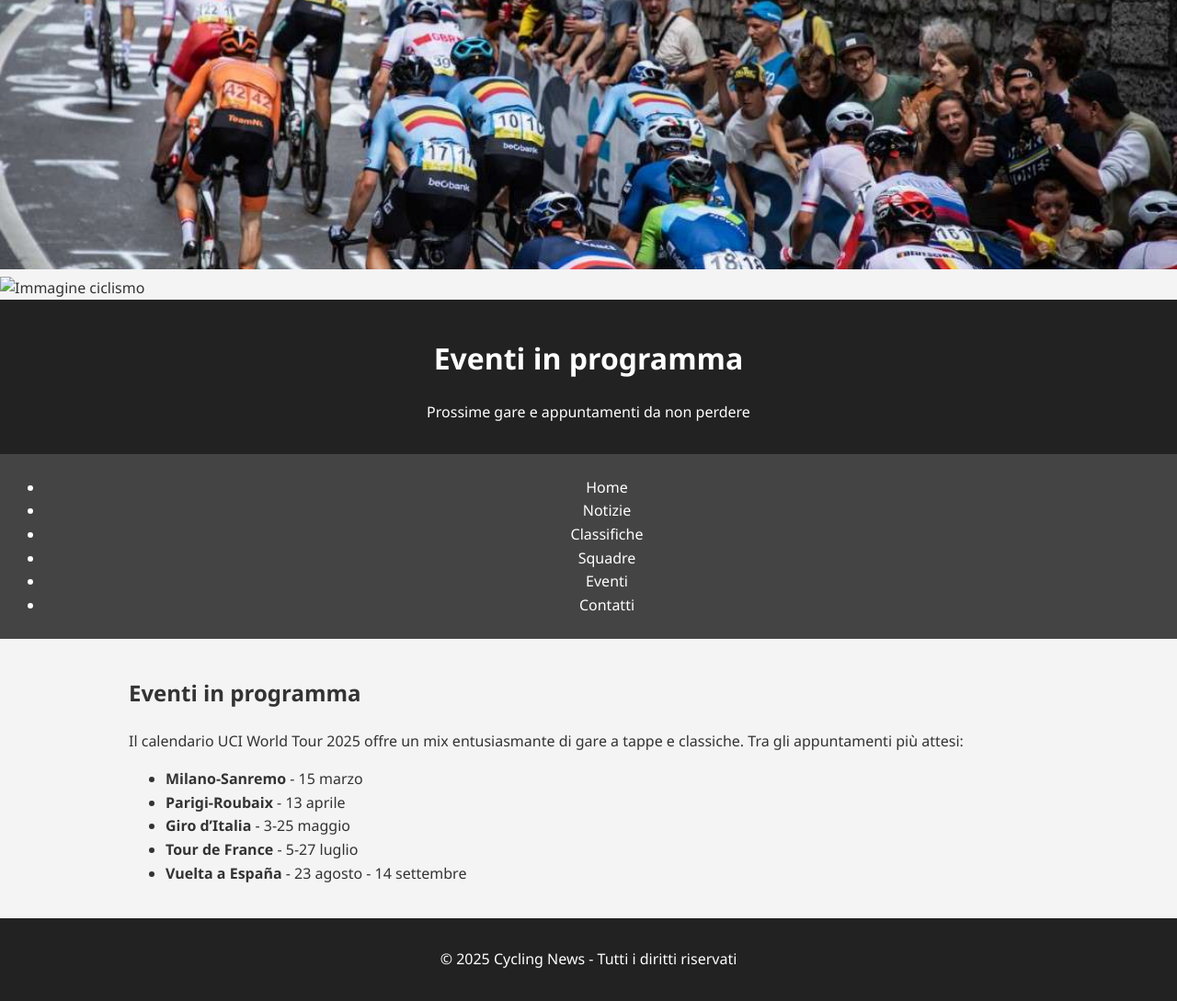
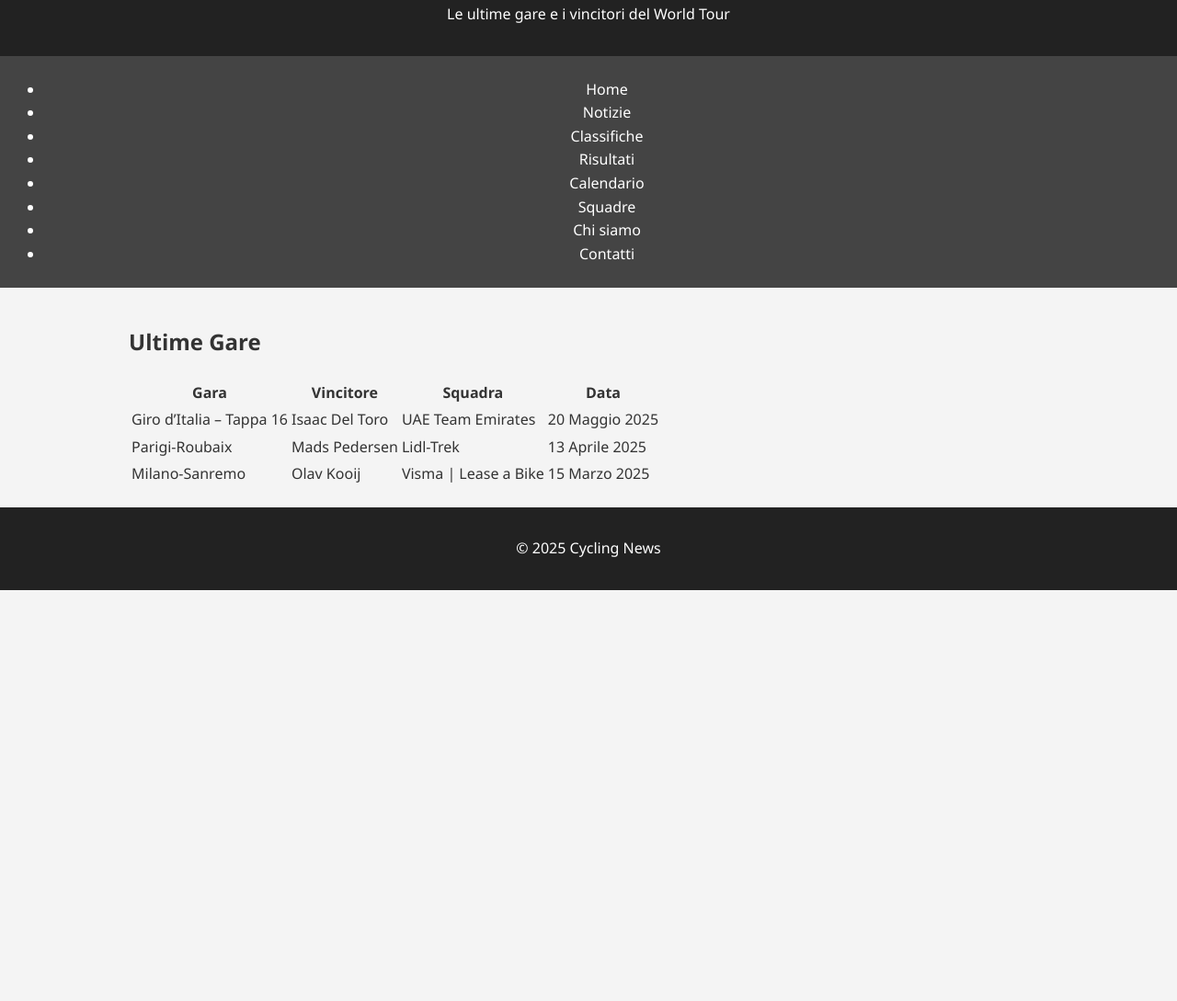
Before and after one commit to samact22/cycling-news, a plain HTML site: page eventi.html in a window 1280 px wide. Shown: the part 107-1196 px from the top of the page at 92% size. After the commit the page ends 800 px from the top, so only its background shows below. Drawn offline with Linux system fonts and the light colour scheme.

Commit message:
Update eventi.html

```diff
--- a/eventi.html
+++ b/eventi.html
@@ -1,44 +1,45 @@
 <!DOCTYPE html>
-
 <html lang="it">
 <head>
-<meta charset="utf-8"/>
-<meta content="width=device-width, initial-scale=1.0" name="viewport"/>
-<title>Eventi - Cycling News</title>
-<link href="stile.css" rel="stylesheet"/>
+<meta charset="utf-8">
+<meta name="viewport" content="width=device-width, initial-scale=1.0">
+<title>Risultati - Cycling News</title>
+<link rel="stylesheet" href="stile.css">
 </head>
 <body>
-<img alt="eventi.jpg" src="img/eventi.jpg" style="width:100%;max-height:400px;object-fit:cover;"/>
-<img alt="Immagine ciclismo" src="img/eventi.png" style="width:100%; height:auto;"/>
 <header class="hero">
-<h1>Eventi in programma</h1>
-<p>Prossime gare e appuntamenti da non perdere</p>
+<h1>Risultati Recenti</h1>
+<p>Le ultime gare e i vincitori del World Tour</p>
 </header>
+
 <nav>
-<ul class="menu">
+<ul>
 <li><a href="index.html">Home</a></li>
 <li><a href="notizie.html">Notizie</a></li>
 <li><a href="classifiche.html">Classifiche</a></li>
+<li><a href="risultati.html" class="active">Risultati</a></li>
+<li><a href="calendario.html">Calendario</a></li>
 <li><a href="squadre.html">Squadre</a></li>
-<li><a href="eventi.html">Eventi</a></li>
+<li><a href="about.html">Chi siamo</a></li>
 <li><a href="contatti.html">Contatti</a></li>
 </ul>
 </nav>
 
 <main>
-<h2>Eventi in programma</h2>
-<p>Il calendario UCI World Tour 2025 offre un mix entusiasmante di gare a tappe e classiche. Tra gli appuntamenti più attesi:</p>
-<ul>
-<li><strong>Milano-Sanremo</strong> - 15 marzo</li>
-<li><strong>Parigi-Roubaix</strong> - 13 aprile</li>
-<li><strong>Giro d’Italia</strong> - 3-25 maggio</li>
-<li><strong>Tour de France</strong> - 5-27 luglio</li>
-<li><strong>Vuelta a España</strong> - 23 agosto - 14 settembre</li>
-</ul>
+<section>
+<h2>Ultime Gare</h2>
+<table>
+<tr><th>Gara</th><th>Vincitore</th><th>Squadra</th><th>Data</th></tr>
+<tr><td>Giro d’Italia – Tappa 16</td><td>Isaac Del Toro</td><td>UAE Team Emirates</td><td>20 Maggio 2025</td></tr>
+<tr><td>Parigi-Roubaix</td><td>Mads Pedersen</td><td>Lidl-Trek</td><td>13 Aprile 2025</td></tr>
+<tr><td>Milano-Sanremo</td><td>Olav Kooij</td><td>Visma | Lease a Bike</td><td>15 Marzo 2025</td></tr>
+</table>
+</section>
 </main>
 
 <footer>
-<p>© 2025 Cycling News - Tutti i diritti riservati</p>
+<p>© <span id="anno"></span> Cycling News</p>
+<script>document.getElementById('anno').textContent = new Date().getFullYear();</script>
 </footer>
 </body>
 </html>
```
